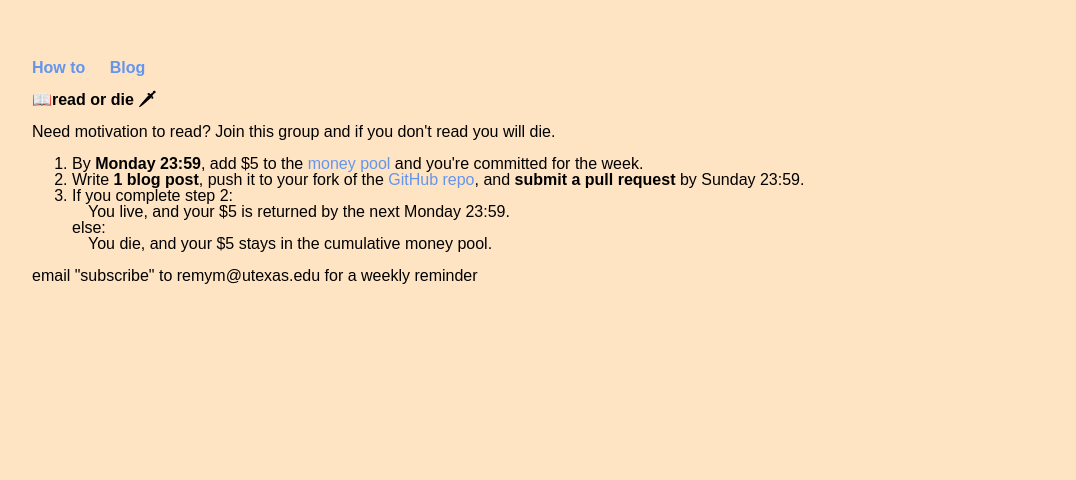
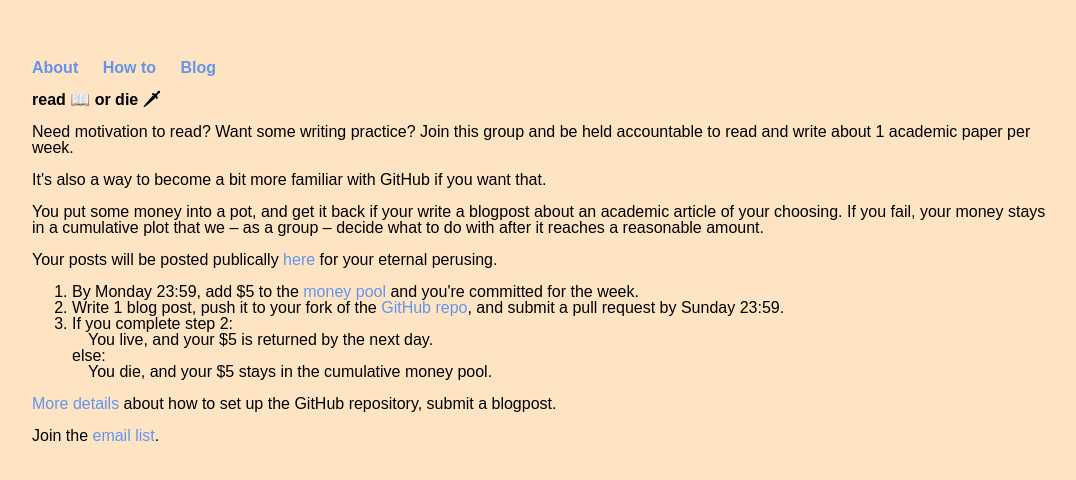
Before and after one commit to remrama/readordie, a Jekyll site: the page built from index.html, in a window 1280 px wide. Shown: the top 480 px of the page, without its empty margins (96-1172 px from the left). Built offline with Jekyll 4.4.1, drawn with Linux system fonts in a browser that asks for light colours.

Commit message:
next gen

```diff
--- a/_config.yml
+++ b/_config.yml
@@ -11,4 +11,4 @@ end_day    : Sunday
 start_due  : "23:59"
 end_due    : "23:59"
 
-moneypool_url: https://paypal.me/pools/c/8kHruRd7Q2
+moneypool_url: https://paypal.me/pools/c/8shtprZx8a
--- a/_layouts/default.html
+++ b/_layouts/default.html
@@ -10,6 +10,7 @@
 <body>
     <nav>
         <ul>
+            <li><a href="{{ "/" | relative_url }}">About</a></li>
             <li><a href="{{ "/how-to" | relative_url }}">How to</a></li>
             <li><a href="{{ "/blog" | relative_url }}">Blog</a></li>
         </ul>
--- a/index.html
+++ b/index.html
@@ -3,25 +3,33 @@ layout: default
 title: Home page
 ---
 <div class="blurb">
-    <h1>&#128214read or die &#128481</h1>
+    <h1>read &#128214 or die &#128481</h1>
     <p>
-        Need motivation to read? Join this group and if you don't read you will die.
+        Need motivation to read? Want some writing practice? Join this group and be held accountable to read and write about {{ site.n_articles }} academic paper{% if site.n_articles > 1 %}s{% endif %} per week.
+        <br><br>
+        It's also a way to become a bit more familiar with GitHub if you want that.
+        <br><br>
+        You put some money into a pot, and get it back if your write a blogpost about an academic article of your choosing. If you fail, your money stays in a cumulative plot that we &ndash; as a group &ndash; decide what to do with after it reaches a reasonable amount.
+        <br><br>
+        Your posts will be posted publically <a href="{{ "/blog" | relative_url }}">here</a> for your eternal perusing.
     </p>
     <ol>
         <li>
-            By <strong>{{ site.start_day }} {{ site.start_due }}</strong>, add ${{ site.donation }} to the <a href="{{ site.moneypool_url }}">money pool</a> and you're committed for the week.
+            By {{ site.start_day }} {{ site.start_due }}, add ${{ site.donation }} to the <a href="{{ site.moneypool_url }}">money pool</a> and you're committed for the week.
         </li>
         <li>
-            Write <strong>{{ site.n_articles }} blog post{% if site.n_articles > 1 %}s{% endif %}</strong>, push {% if site.n_articles == 1 %}it{% else %}them{% endif %} to your fork of the <a href="https://github.com/remrama/readordie">GitHub repo</a>, and <strong>submit a pull request</strong> by {{ site.end_day }} {{ site.end_due }}.
+            Write {{ site.n_articles }} blog post{% if site.n_articles > 1 %}s{% endif %}, push {% if site.n_articles == 1 %}it{% else %}them{% endif %} to your fork of the <a href="https://github.com/remrama/readordie">GitHub repo</a>, and submit a pull request by {{ site.end_day }} {{ site.end_due }}.
         </li>
         <li>
             If you complete step 2:<br>
-            &emsp;You live, and your ${{ site.donation }} is returned by the next Monday 23:59.<br>
+            &emsp;You live, and your ${{ site.donation }} is returned by the next day.<br>
             else:<br>
             &emsp;You die, and your ${{ site.donation }} stays in the cumulative money pool.
         </li>
     </ol>
     <p>
-        email "subscribe" to remym@utexas.edu for a weekly reminder
+        <a href="{{ "/how-to" | relative_url }}">More details</a> about how to set up the GitHub repository, submit a blogpost.
+        <br><br>
+        Join the <a href="https://groups.google.com/g/read_or_die">email list</a>.
     </p>
 </div>
```
Also changed, not shown: _posts/2019-01-01-title-of-your-post.md (+3 -1 lines), 1 other file.
